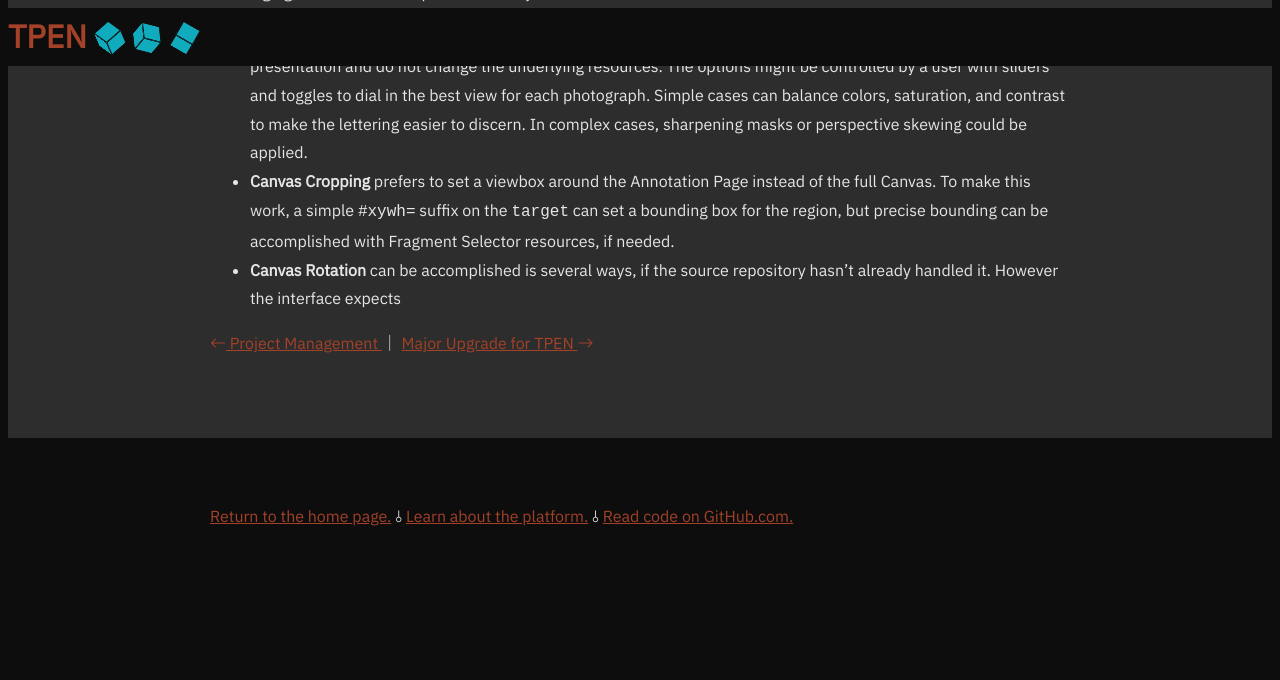
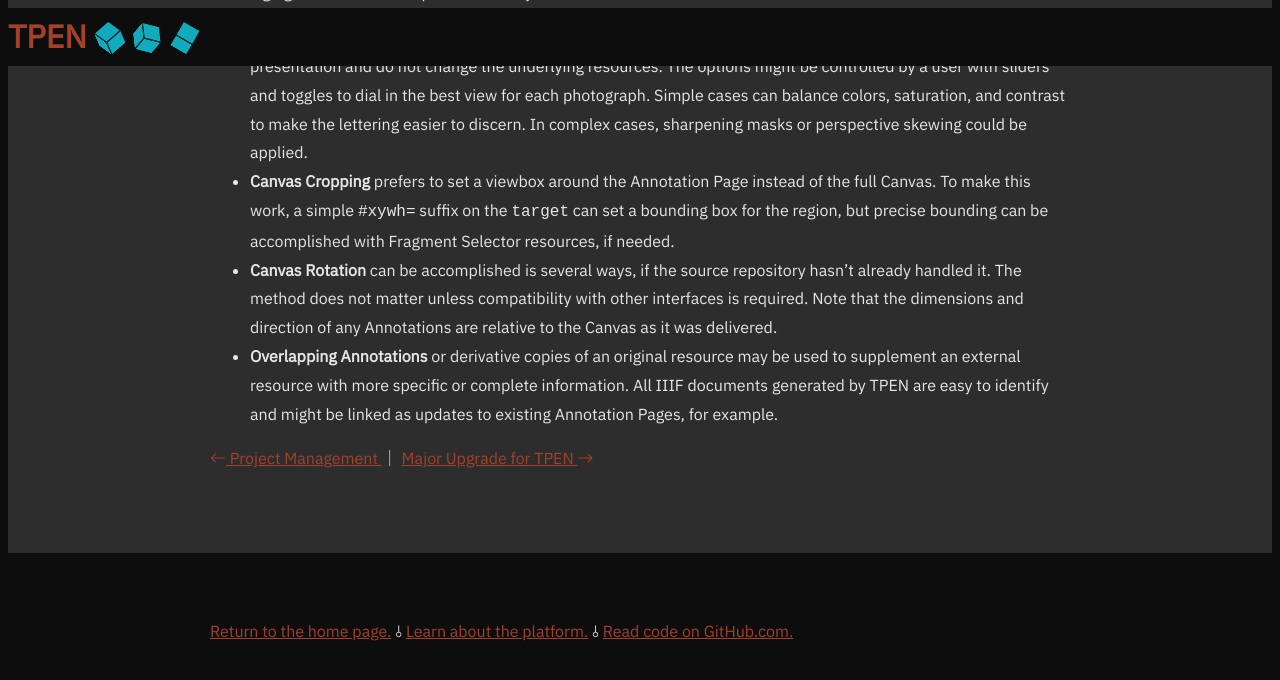
Before and after one commit to CenterForDigitalHumanities/TPEN3, a Jekyll site: the page built from _posts/2024-07-05-developing-transcription-interfaces.md, in a window 1280 px wide and 900 px high, scrolled down 5793 px. Shown: the top 680 px of the window. Built offline with Jekyll 4.4.1, drawn with Linux system fonts in a browser that asks for light colours.

Commit message:
Update 2024-07-05-developing-transcription-interfaces.md

```diff
--- a/_posts/2024-07-05-developing-transcription-interfaces.md
+++ b/_posts/2024-07-05-developing-transcription-interfaces.md
@@ -167,4 +167,5 @@ While the manuscript content belongs to an external resource, there are some way
 
 * **CSS Filters and Transforms** can be described through standard rules that are easy to apply in a browser presentation and do not change the underlying resources. The options might be controlled by a user with sliders and toggles to dial in the best view for each photograph. Simple cases can balance colors, saturation, and contrast to make the lettering easier to discern. In complex cases, sharpening masks or perspective skewing could be applied.
 * **Canvas Cropping** prefers to set a viewbox around the Annotation Page instead of the full Canvas. To make this work, a simple `#xywh=` suffix on the `target` can set a bounding box for the region, but precise bounding can be accomplished with Fragment Selector resources, if needed.
-* **Canvas Rotation** can be accomplished is several ways, if the source repository hasn't already handled it. However the interface expects
+* **Canvas Rotation** can be accomplished is several ways, if the source repository hasn't already handled it. The method does not matter unless compatibility with other interfaces is required. Note that the dimensions and direction of any Annotations are relative to the Canvas as it was delivered.
+* **Overlapping Annotations** or derivative copies of an original resource may be used to supplement an external resource with more specific or complete information. All IIIF documents generated by TPEN are easy to identify and might be linked as updates to existing Annotation Pages, for example.
```
